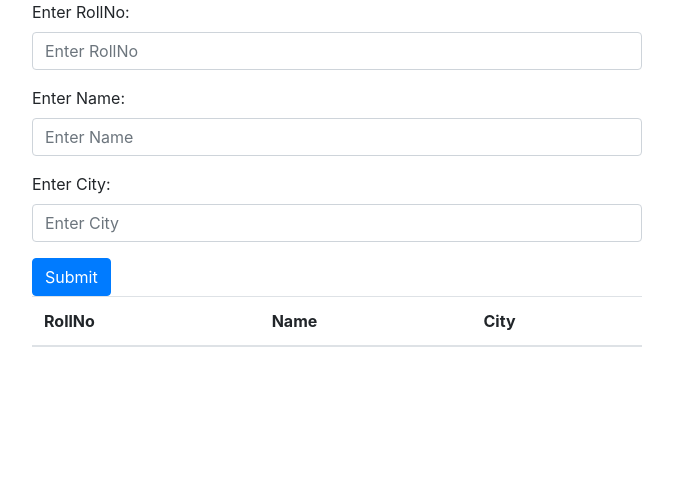
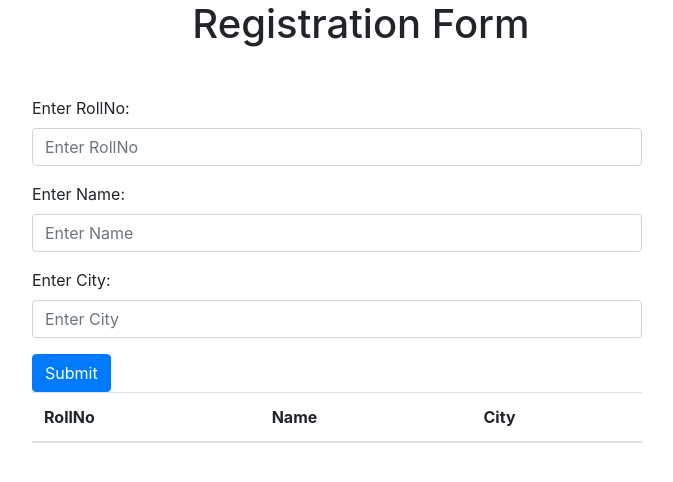
Before and after one commit to jaydipjasani/registration_form, a plain HTML site: page index.html in a window 1280 px wide. Shown: the whole page, without its empty margins (303-976 px from the left). Drawn offline with nearby package versions, Linux system fonts and the light colour scheme.

Commit message:
- added title in the index.html page - added some style for title

```diff
--- a/index.html
+++ b/index.html
@@ -6,11 +6,13 @@
     <meta name="viewport" content="width=device-width, initial-scale=1, shrink-to-fit=no">
      <link rel="stylesheet" href="https://maxcdn.bootstrapcdn.com/bootstrap/4.0.0/css/bootstrap.min.css" integrity="sha384-Gn5384xqQ1aoWXA+058RXPxPg6fy4IWvTNh0E263XmFcJlSAwiGgFAW/dAiS6JXm" crossorigin="anonymous">
 
-    <title>Table</title>
+    <title>Registration</title>
   </head>
   <body>
       <div class="container col-md-6">
-
+        <div class="text-center ml-5 mb-5 ">
+          <h1>Registration Form</h1>
+        </div>
         <div class="form-group">
             <div class="form-group">
                 <label>Enter RollNo:</label>
```
